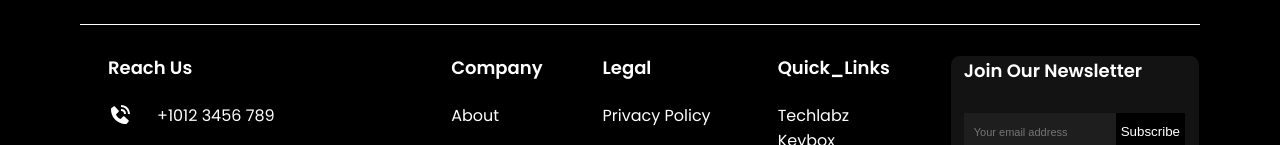
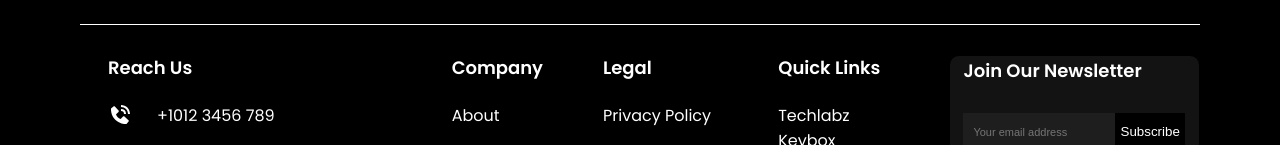
Before and after one commit to aleks6699/Contact-page, a Next.js app in the folder testing-project/: page / in a window 1280 px wide. Shown: the part 747-892 px from the top of the page. Built offline with nearby package versions, Linux system fonts and the light colour scheme.

Commit message:
fix: classname

```diff
--- a/testing-project/src/app/components/Footer/Footer.tsx
+++ b/testing-project/src/app/components/Footer/Footer.tsx
@@ -12,7 +12,7 @@ export const Footer = () => {
         <FooterReachUs />
         <FooterLinks title="Company" links={companyLinks} />
         <FooterLinks title="Legal" links={legalLinks} />
-        <FooterLinks title="Quick_Links" links={quickLinks} />
+        <FooterLinks title="Quick Links" links={quickLinks} />
         <FooterNewsletter />
       </div>
     </footer>
--- a/testing-project/src/app/components/Footer/FooterLinks/FooterLinks.tsx
+++ b/testing-project/src/app/components/Footer/FooterLinks/FooterLinks.tsx
@@ -7,14 +7,16 @@ interface FooterLinksProps {
 }
 
 const FooterLinks = ({ title, links }: FooterLinksProps) => {
+  const formattedTitle = title.toLowerCase().replace(/\s+/g, "_");
+
   return (
-    <div className={styles[`footer_${title.toLowerCase()}_inner`]}>
-      <h3 className={styles[`footer_${title.toLowerCase()}_title`]}>{title}</h3>
-      <ul className={styles[`footer_${title.toLowerCase()}_list`]}>
+    <div className={styles[`footer_${formattedTitle}_inner`]}>
+      <h3 className={styles[`footer_${formattedTitle}_title`]}>{title}</h3>
+      <ul className={styles[`footer_${formattedTitle}_list`]}>
         {links.map((link, index) => (
           <li
             key={index}
-            className={styles[`footer_${title.toLowerCase()}_item`]}
+            className={styles[`footer_${formattedTitle}_item`]}
           >
             <Link href={link.href}>{link.text}</Link>
           </li>
```
